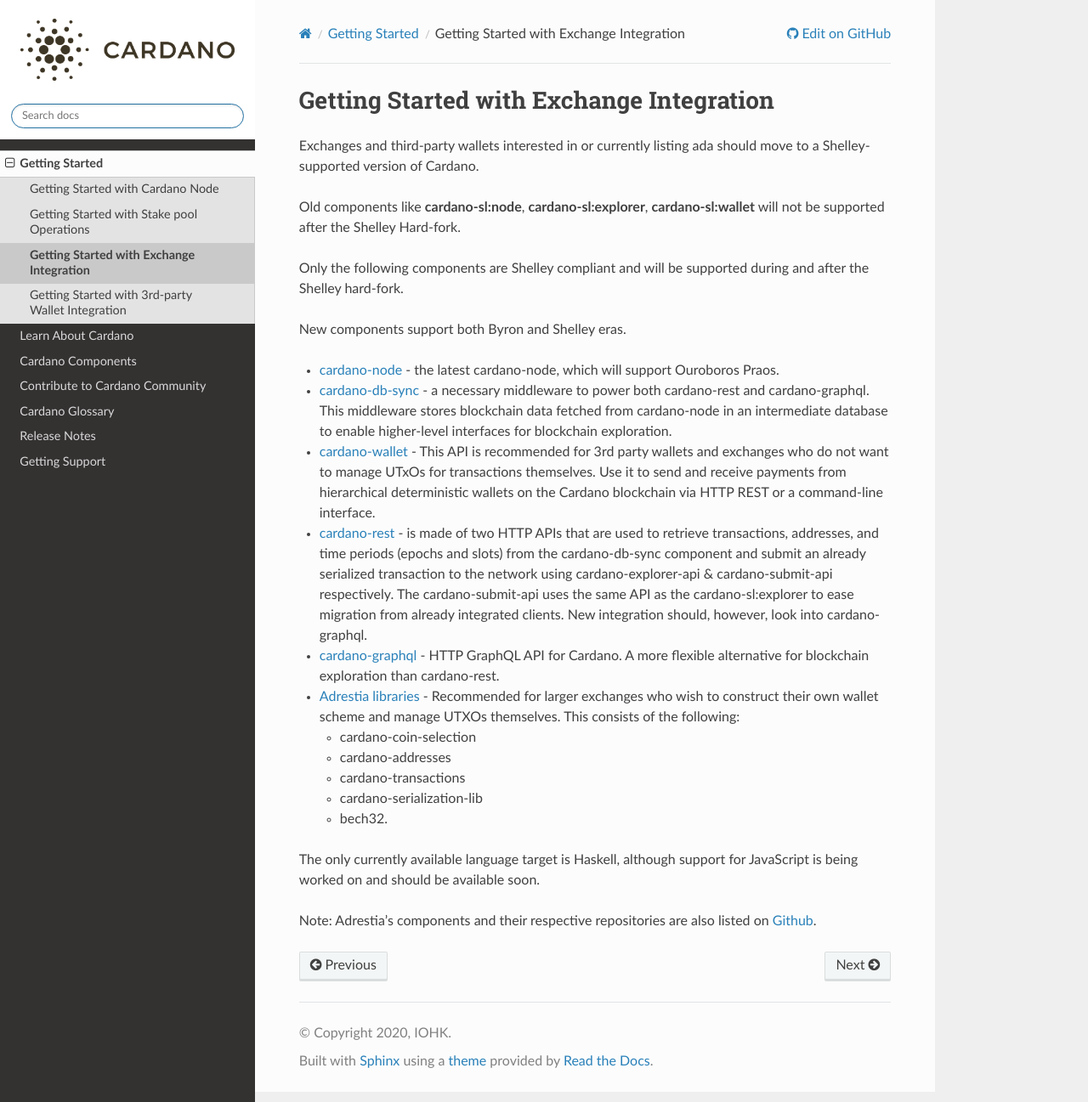
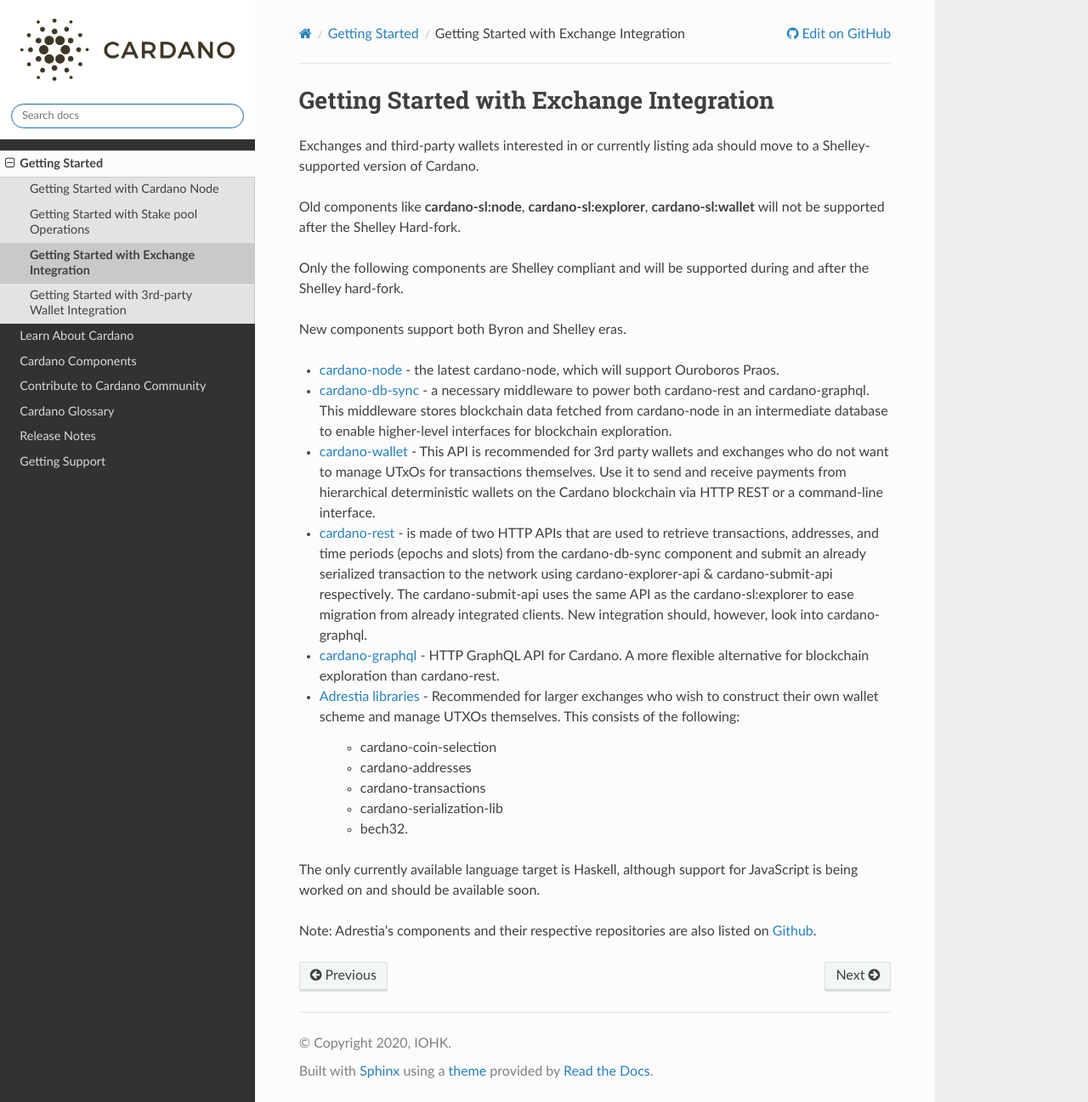
Before and after one commit to input-output-hk/technical-docs, a Sphinx documentation site: the page built from source/getting-started/exchange-integration.md, in a window 1280 px wide and 1297 px high. Shown: the whole window at 85% size. Built offline with Sphinx 7.4.7 and the Read the Docs theme 2.0.0, drawn with Linux system fonts in a browser that asks for light colours; pages that are not in the unit, such as notebooks, are missing from menus.

```diff
--- a/source/getting-started/exchange-integration.md
+++ b/source/getting-started/exchange-integration.md
@@ -18,11 +18,11 @@ This middleware stores blockchain data fetched from cardano-node in an intermedi
 * [cardano-graphql](https://github.com/input-output-hk/cardano-graphql) - HTTP GraphQL API for Cardano. A more flexible alternative for blockchain exploration than cardano-rest.
 * [Adrestia libraries](https://github.com/input-output-hk/adrestia) - Recommended for larger exchanges who wish to construct their own wallet scheme and manage UTXOs themselves. This consists of the following:
 
-    * cardano-coin-selection
-    * cardano-addresses
-    * cardano-transactions
-    * cardano-serialization-lib
-    * bech32.
+    > * cardano-coin-selection
+    > * cardano-addresses
+    > * cardano-transactions
+    > * cardano-serialization-lib
+    > * bech32.
 
 The only currently available language target is Haskell, although support for JavaScript is being worked on and should be available soon.
 
```
